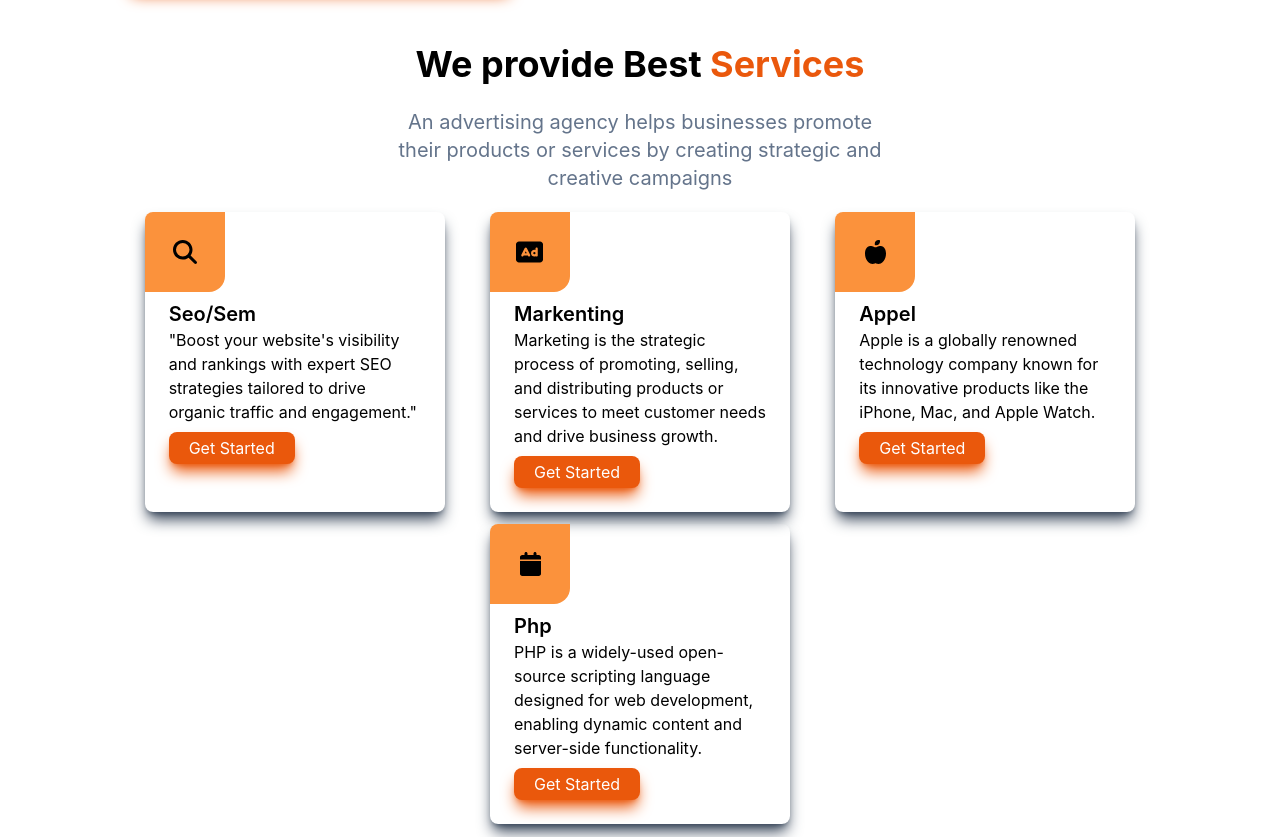
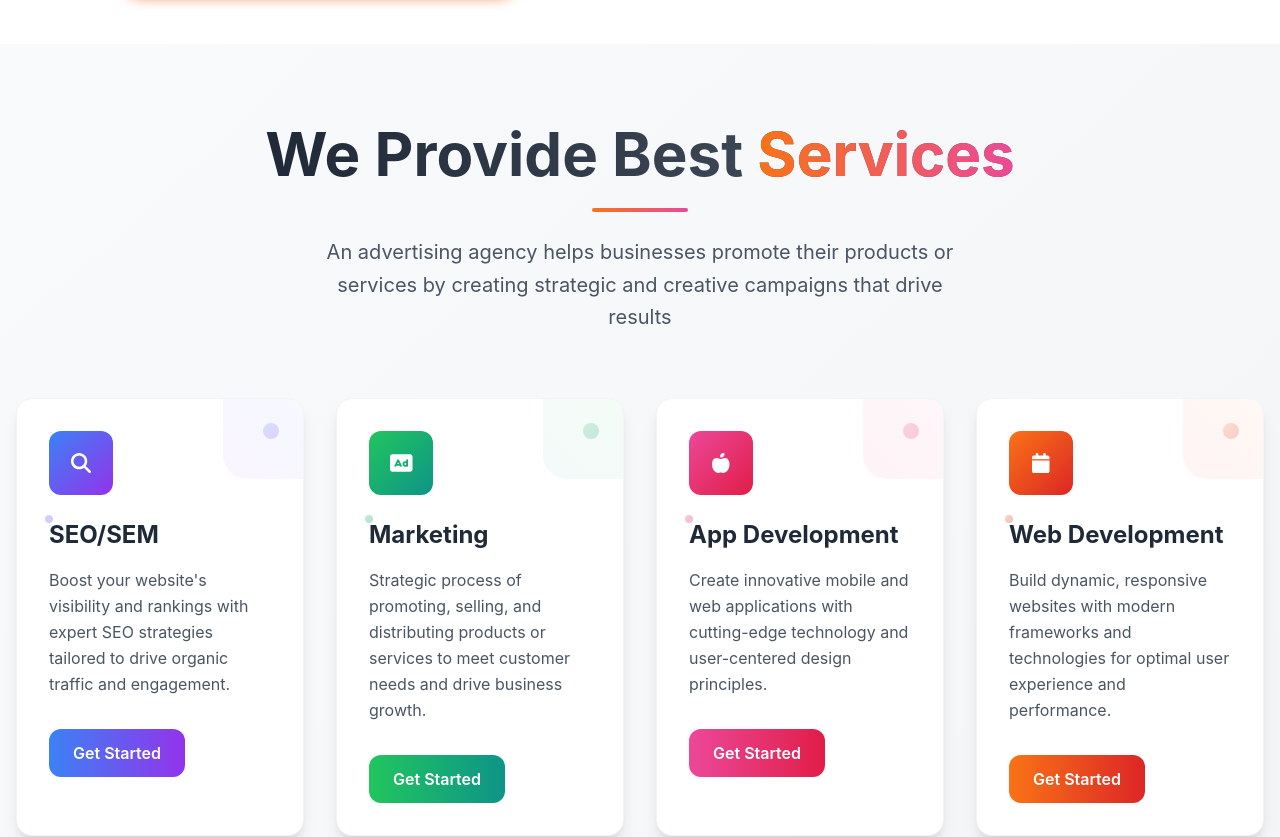
Before and after one commit to ismailessaouabi/landing-page, a React (Create React App) app: page / in a window 1280 px wide. Shown: the part 500-1337 px from the top of the page. Built offline with nearby package versions, Linux system fonts and the light colour scheme.

Commit message:
améloiration le style de component services.jsx

```diff
--- a/src/components/services.jsx
+++ b/src/components/services.jsx
@@ -1,70 +1,120 @@
 import React from 'react'
 import { FontAwesomeIcon } from '@fortawesome/react-fontawesome'
-import {  faSearch  , faAd  ,faAppleWhole ,faCalendar} from '@fortawesome/free-solid-svg-icons'
-
-
+import { faSearch, faAd, faAppleWhole, faCalendar } from '@fortawesome/free-solid-svg-icons'
 
 export const Services = () => {
+  const services = [
+    {
+      icon: faSearch,
+      title: "SEO/SEM",
+      description: "Boost your website's visibility and rankings with expert SEO strategies tailored to drive organic traffic and engagement.",
+      gradient: "from-blue-500 to-purple-600"
+    },
+    {
+      icon: faAd,
+      title: "Marketing",
+      description: "Strategic process of promoting, selling, and distributing products or services to meet customer needs and drive business growth.",
+      gradient: "from-green-500 to-teal-600"
+    },
+    {
+      icon: faAppleWhole,
+      title: "App Development",
+      description: "Create innovative mobile and web applications with cutting-edge technology and user-centered design principles.",
+      gradient: "from-pink-500 to-rose-600"
+    },
+    {
+      icon: faCalendar,
+      title: "Web Development",
+      description: "Build dynamic, responsive websites with modern frameworks and technologies for optimal user experience and performance.",
+      gradient: "from-orange-500 to-red-600"
+    }
+  ]
+
   return (
-    <section className="flex flex-col mb-24 ">
-    <div className="flex flex-col items-center gap-6 mb-5">
-      <h1  className='text-4xl font-bold'>We provide Best <span className='text-orange-600'>Services</span></h1>
-      <p className='text-xl text-slate-500 max-w-[500px] text-center'>An advertising agency helps businesses promote their products or services by creating strategic and creative campaigns</p>
+    <section className="py-20 px-4 bg-gradient-to-br from-slate-50 to-gray-100 min-h-screen">
+      {/* Header Section */}
+      <div className="max-w-4xl mx-auto text-center mb-16">
+        <div className="inline-block">
+          <h1 className="text-5xl md:text-6xl font-bold bg-gradient-to-r from-gray-800 to-gray-600 bg-clip-text text-transparent mb-6 leading-tight">
+            We Provide Best{' '}
+            <span className="bg-gradient-to-r from-orange-500 to-pink-500 bg-clip-text text-transparent">
+              Services
+            </span>
+          </h1>
+          <div className="h-1 w-24 bg-gradient-to-r from-orange-500 to-pink-500 rounded-full mx-auto mb-6"></div>
         </div>
-    <div className=' flex justify-around flex-wrap gap-3 px-32  '>
-      <div className=" relative flex p-6 shadow-lg shadow-slate-700 rounded-lg overflow-hidden w-[300px]">
-        <div className=' absolute top-0 left-0 flex justify-center items-center
-                          w-20 h-20 bg-orange-400 rounded-br-2xl  '>
-          <FontAwesomeIcon className='text-2xl' icon={faSearch} />
-        </div>
-        <div className='mt-16'>
-          <h1 className='text-xl font-semibold'>Seo/Sem</h1>
-          <p className='mb-2 '>"Boost your website's visibility and rankings with expert SEO strategies tailored to drive organic traffic and engagement."</p>
-          <button className='bg-orange-600 px-5 py-1 rounded-lg text-white shadow-orange-600 shadow-lg'>Get Started</button>
-
+        <p className="text-xl text-gray-600 max-w-2xl mx-auto leading-relaxed">
+          An advertising agency helps businesses promote their products or services by creating
+          strategic and creative campaigns that drive results
+        </p>
       </div>
 
-      </div>
-      <div className=" relative flex p-6 shadow-lg shadow-slate-700 rounded-lg overflow-hidden w-[300px]">
-        <div className=' absolute top-0 left-0 flex justify-center items-center
-                          w-20 h-20 bg-orange-400 rounded-br-2xl  '>
-          <FontAwesomeIcon className='text-2xl' icon={faAd} />
-        </div>
-        <div className='mt-16'>
-          <h1 className='text-xl font-semibold'>Markenting</h1>
-          <p className='mb-2 '>Marketing is the strategic process of promoting, selling, and distributing products or services to meet customer needs and drive business growth.</p>
-          <button className='bg-orange-600 px-5 py-1 rounded-lg text-white shadow-orange-600 shadow-lg'>Get Started</button>
+      {/* Services Grid */}
+      <div className="max-w-7xl mx-auto grid grid-cols-1 md:grid-cols-2 xl:grid-cols-4 gap-8">
+        {services.map((service, index) => (
+          <div
+            key={index}
+            className="group relative bg-white rounded-2xl p-8 shadow-lg hover:shadow-2xl transition-all duration-500 hover:-translate-y-2 border border-gray-100"
+          >
+            {/* Background Gradient Overlay */}
+            <div className={`absolute inset-0 bg-gradient-to-br ${service.gradient} opacity-0 group-hover:opacity-5 rounded-2xl transition-opacity duration-500`}></div>
 
+            {/* Icon Container */}
+            <div className="relative">
+              <div className={`inline-flex items-center justify-center w-16 h-16 rounded-xl bg-gradient-to-br ${service.gradient} text-white mb-6 group-hover:scale-110 transition-transform duration-300`}>
+                <FontAwesomeIcon
+                  icon={service.icon}
+                  className="text-xl"
+                />
               </div>
 
-      </div>
-      <div className=" relative flex p-6 shadow-lg shadow-slate-700 rounded-lg overflow-hidden w-[300px]">
-        <div className=' absolute top-0 left-0 flex justify-center items-center
-                          w-20 h-20 bg-orange-400 rounded-br-2xl  '>
-          <FontAwesomeIcon className='text-2xl' icon={faAppleWhole} />
-        </div>
-        <div className='mt-16'>
-          <h1 className='text-xl font-semibold'>Appel</h1>
-          <p className='mb-2 '>Apple is a globally renowned technology company known for its innovative products like the iPhone, Mac, and Apple Watch.</p>
-          <button className='bg-orange-600 px-5 py-1 rounded-lg text-white shadow-orange-600 shadow-lg'>Get Started</button>
-
+              {/* Floating Elements */}
+              <div className={`absolute -top-2 -right-2 w-4 h-4 bg-gradient-to-br ${service.gradient} rounded-full opacity-20 group-hover:opacity-40 transition-opacity duration-300`}></div>
+              <div className={`absolute -bottom-1 -left-1 w-2 h-2 bg-gradient-to-br ${service.gradient} rounded-full opacity-30 group-hover:opacity-60 transition-opacity duration-300`}></div>
             </div>
 
-      </div>
-      <div className=" relative flex p-6 shadow-lg shadow-slate-700 rounded-lg overflow-hidden w-[300px]">
-        <div className=' absolute top-0 left-0 flex justify-center items-center
-                          w-20 h-20 bg-orange-400 rounded-br-2xl  '>
-          <FontAwesomeIcon className='text-2xl' icon={faCalendar} />
-        </div>
-        <div className='mt-16'>
-          <h1 className='text-xl font-semibold'>Php</h1>
-          <p className='mb-2 '>PHP is a widely-used open-source scripting language designed for web development, enabling dynamic content and server-side functionality.</p>
-          <button className='bg-orange-600 px-5 py-1 rounded-lg text-white shadow-orange-600 shadow-lg'>Get Started</button>
+            {/* Content */}
+            <div className="relative z-10">
+              <h3 className="text-2xl font-bold text-gray-800 mb-4 group-hover:text-gray-900 transition-colors duration-300">
+                {service.title}
+              </h3>
+              <p className="text-gray-600 leading-relaxed mb-8 group-hover:text-gray-700 transition-colors duration-300">
+                {service.description}
+              </p>
 
+              {/* CTA Button */}
+              <button className={`
+                relative overflow-hidden px-6 py-3 rounded-xl font-semibold text-white
+                bg-gradient-to-r ${service.gradient}
+                transform transition-all duration-300
+                hover:scale-105 hover:shadow-lg
+                focus:outline-none focus:ring-4 focus:ring-orange-200
+                group-hover:shadow-xl
+              `}>
+                <span className="relative z-10">Get Started</span>
+                <div className="absolute inset-0 bg-gradient-to-r from-white/20 to-transparent opacity-0 hover:opacity-100 transition-opacity duration-300"></div>
+              </button>
             </div>
 
+            {/* Decorative Corner */}
+            <div className={`absolute top-0 right-0 w-20 h-20 bg-gradient-to-bl ${service.gradient} opacity-5 rounded-bl-3xl rounded-tr-2xl`}></div>
+          </div>
+        ))}
       </div>
 
+      {/* Bottom CTA Section */}
+      <div className="text-center mt-20">
+        <div className="max-w-2xl mx-auto bg-white rounded-2xl p-8 shadow-xl border border-gray-100">
+          <h3 className="text-2xl font-bold text-gray-800 mb-4">
+            Ready to Get Started?
+          </h3>
+          <p className="text-gray-600 mb-6">
+            Let's discuss how we can help grow your business with our expert services.
+          </p>
+          <button className="px-8 py-4 bg-gradient-to-r from-orange-500 to-pink-500 text-white font-semibold rounded-xl hover:from-orange-600 hover:to-pink-600 transform hover:scale-105 transition-all duration-300 shadow-lg hover:shadow-xl">
+            Contact Us Today
+          </button>
+        </div>
       </div>
     </section>
   )
```
Lines whose indentation alone changed are shown as unchanged.
